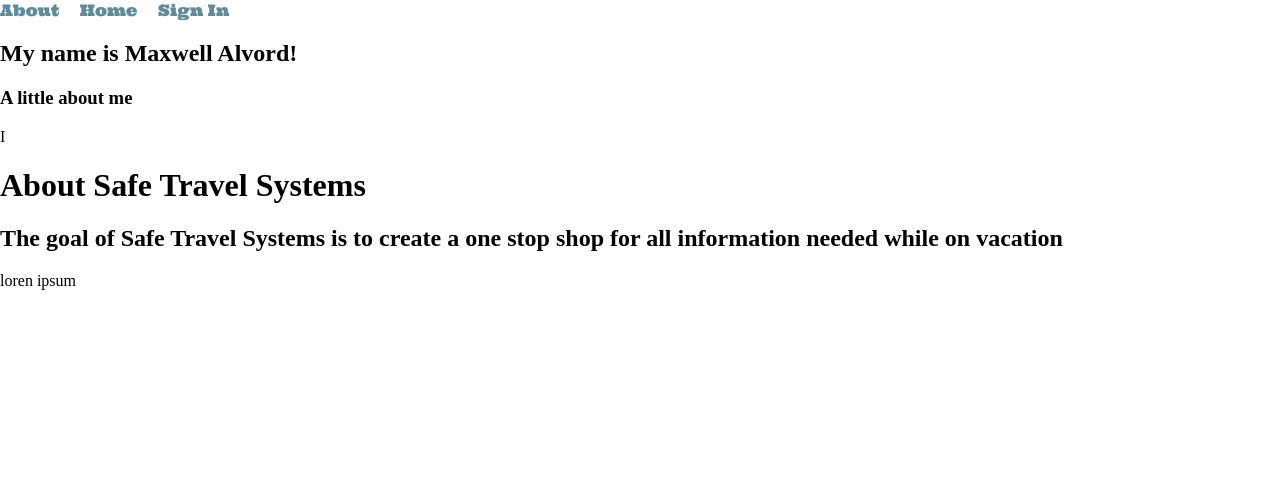
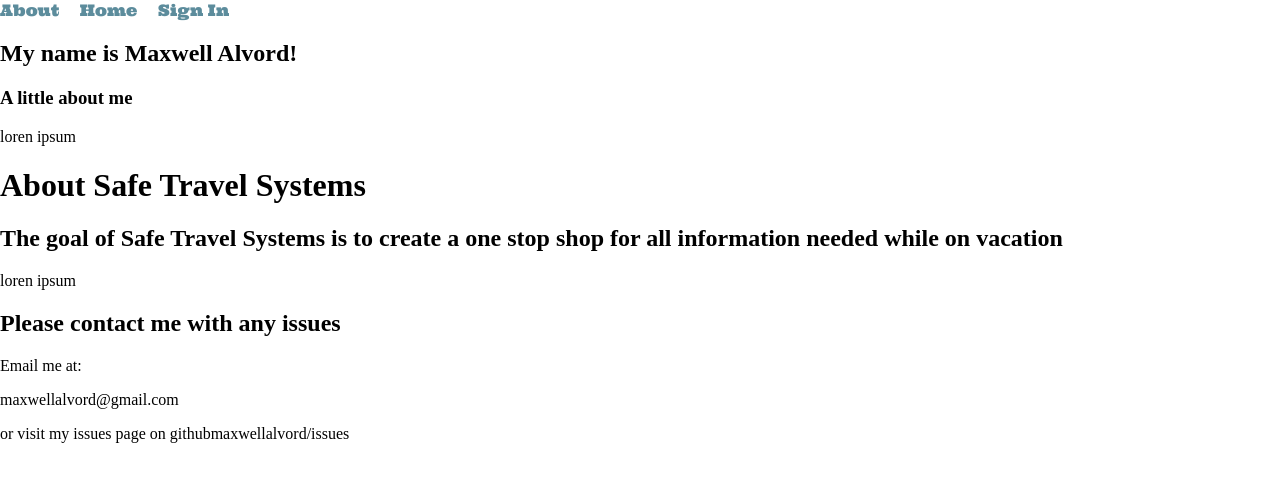
Before and after one commit to maxwellalvord/Safe-Travel-Systems, a Next.js app: page /about in a window 1280 px wide. Shown: the top 482 px of the page. Built offline with nearby package versions, Linux system fonts and the light colour scheme.

Commit message:
add to README.md

```diff
--- a/pages/about.js
+++ b/pages/about.js
@@ -4,7 +4,7 @@ export default function About() {
       <div className="aboutMe">
         <h2>My name is Maxwell Alvord!</h2>
         <h3>A little about me</h3>
-        <p>I </p>
+        <p>loren ipsum</p>
       </div>
       <div className="aboutTitle">
         <h1>About Safe Travel Systems</h1>
@@ -16,6 +16,14 @@ export default function About() {
         <div className="goalText">
           <p>loren ipsum</p>
         </div>
+        <div className="contact">
+          <h2>Please contact me with any issues</h2>
+        </div>
+        <div className="contactInfo">
+          <p>Email me at:</p>
+          <a href = "mailto:maxwellalvord@gmail.com">maxwellalvord@gmail.com</a>
+          <p>or visit my issues page on github<a href = "https://github.com/maxwellalvord/maxwellalvord/issues">maxwellalvord/issues</a></p>
+        </div>
       </div>
     </div>
   )
--- a/pages/editDestinationForm.js
+++ b/pages/editDestinationForm.js
@@ -1,7 +1,7 @@
-import React from 'react'
+// import React from 'react'
 
-export default function editDestinationForm() {
-  return (
-    <div>editDestinationForm</div>
-  )
-}
+// export default function editDestinationForm() {
+//   return (
+//     <div>editDestinationForm</div>
+//   )
+// }
--- a/pages/signin.js
+++ b/pages/signin.js
@@ -1,5 +1,5 @@
 export default function SignIn() {
   return (
-    <h1>Sign In</h1>
+    <h1>Sign In page in currently in development!</h1>
   )
 }
```
Also changed, not shown: 1 other file (tests, documents, lock files or other folders).
